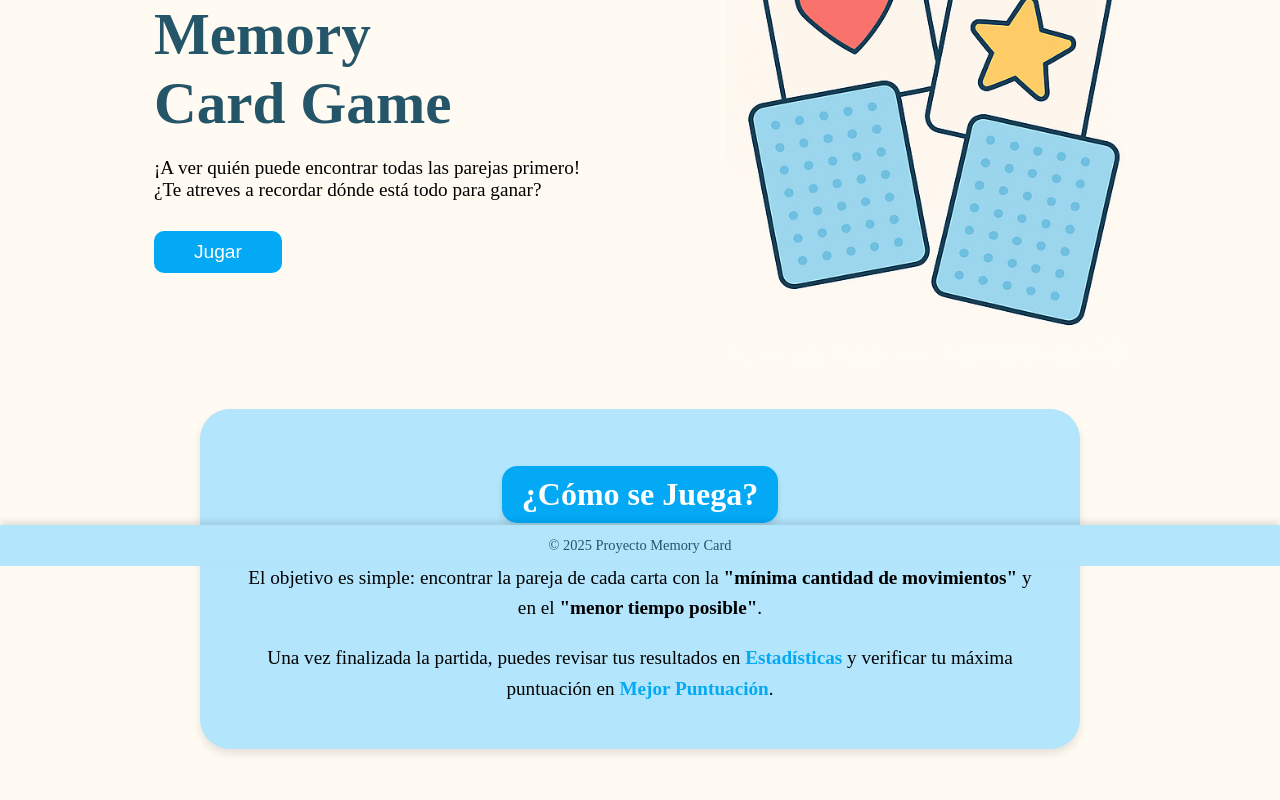
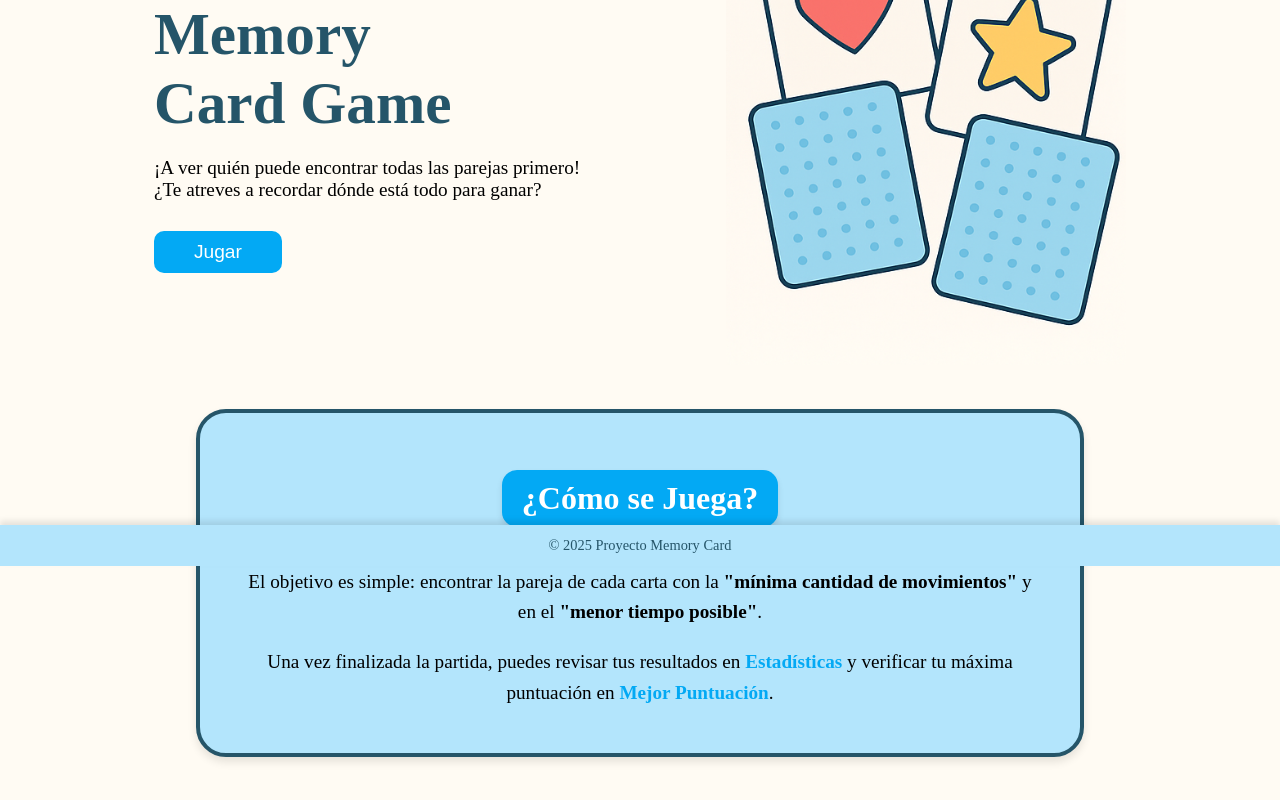
Before and after one commit to lmayor28/Memory-Cards, a Vue app: page / in a window 1280 px wide. Shown: the part 234-1034 px from the top of the page. Built offline with nearby package versions, Linux system fonts and the light colour scheme.

Commit message:
detalle de home

```diff
--- a/src/views/HomeView.vue
+++ b/src/views/HomeView.vue
@@ -107,6 +107,7 @@ export default {
   padding: 25px 40px;
   background-color: var(--celeste-primario, #b3e5fc);
   border-radius: 30px;
+  border: 4px solid var(--celeste-oscuro, #255569);
   box-shadow: 0 5px 8px rgba(0, 0, 0, 0.1);
   transition: transform 0.2s ease;
 }
```
